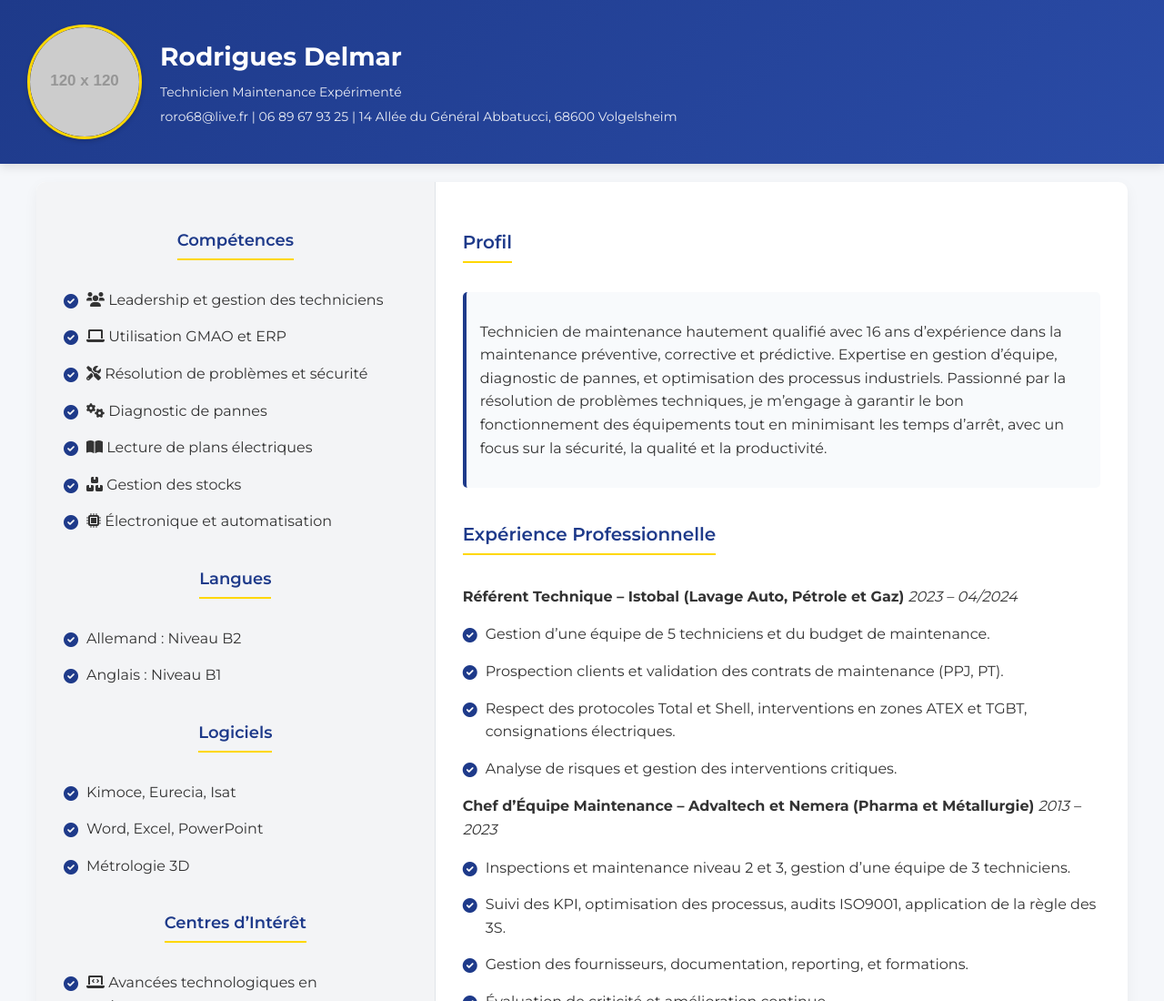
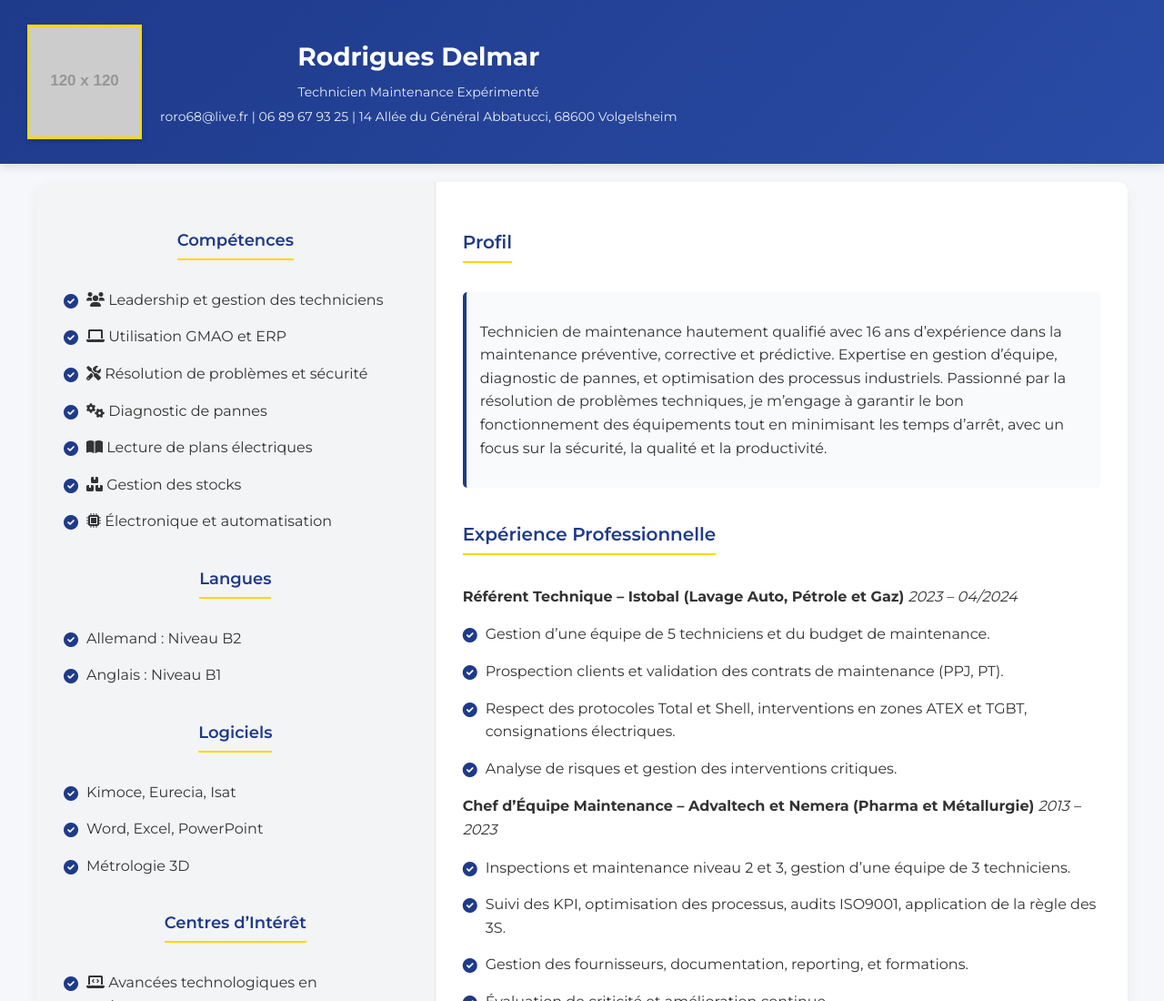
Before and after one commit to DelmarCrypto/cv-tech, a plain HTML site: page index.html in a window 1280 px wide. Shown: the top 1100 px of the page at 91% size. Drawn offline with Linux system fonts and the light colour scheme; placeholder pictures from the web are drawn by us.

Commit message:
Update index.html

```diff
--- a/index.html
+++ b/index.html
@@ -20,13 +20,14 @@
             padding: 20px 30px;
             box-shadow: 0 4px 10px rgba(0, 0, 0, 0.1);
             display: flex;
-            align-items: center; /* Aligner verticalement */
-            justify-content: flex-start; /* Alignement à gauche */
+            align-items: center; /* Centrer verticalement */
+            justify-content: flex-start; /* Alignement à gauche avec photo */
             min-height: 140px;
         }
         .header-content {
             margin-left: 20px; /* Espacement entre la photo et le texte */
             max-width: calc(100% - 140px); /* Ajuster pour laisser place à la photo */
+            text-align: center; /* Centrer le texte horizontalement */
         }
         .header h1 {
             font-size: 28px;
@@ -41,9 +42,8 @@
         .profile-pic {
             width: 120px;
             height: 120px;
-            border-radius: 50%; /* Rendre l'image circulaire */
-            object-fit: cover; /* Assure que l'image remplit le cercle */
-            border: 3px solid #FFD700; /* Bordure dorée */
+            object-fit: cover; /* Assure que l'image remplit l'espace */
+            border: 3px solid #FFD700; /* Bordure dorée sans cercle */
             box-shadow: 0 2px 5px rgba(0, 0, 0, 0.2);
             background-color: #000; /* Fond noir pour les espaces transparents */
             margin: 0; /* Supprimer les marges par défaut */
```
